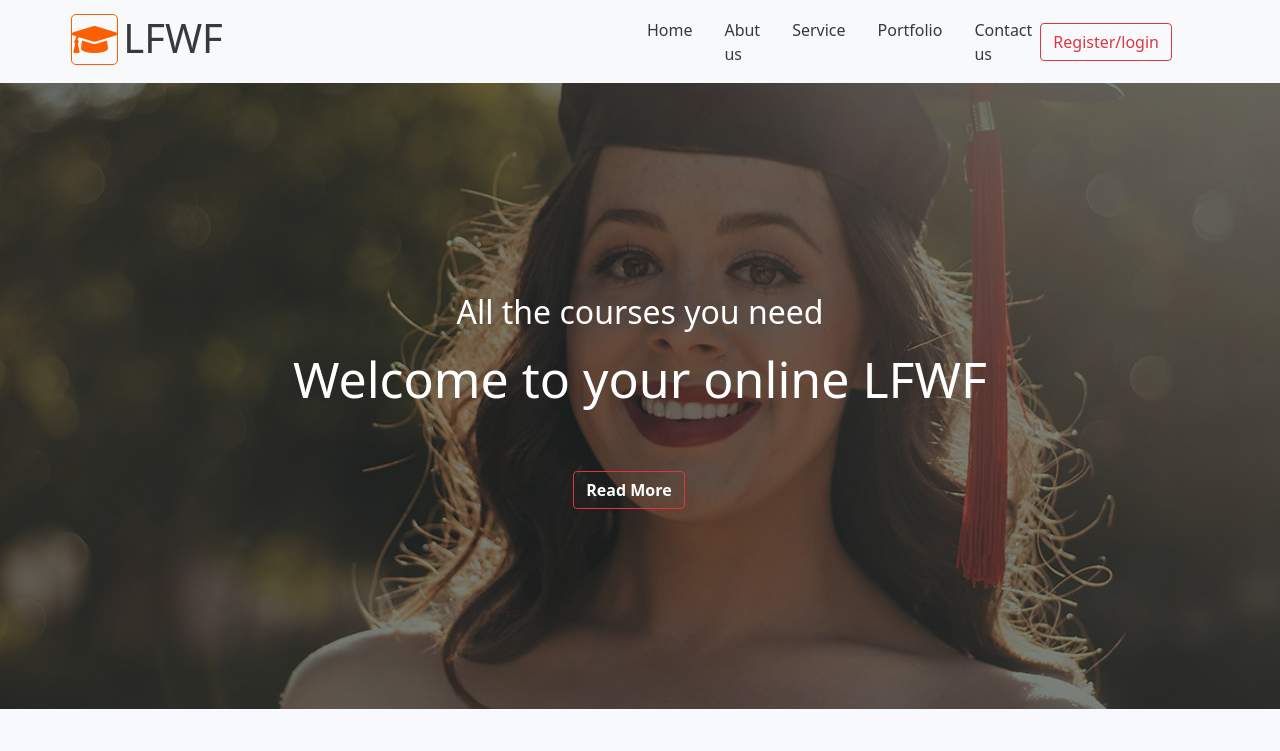
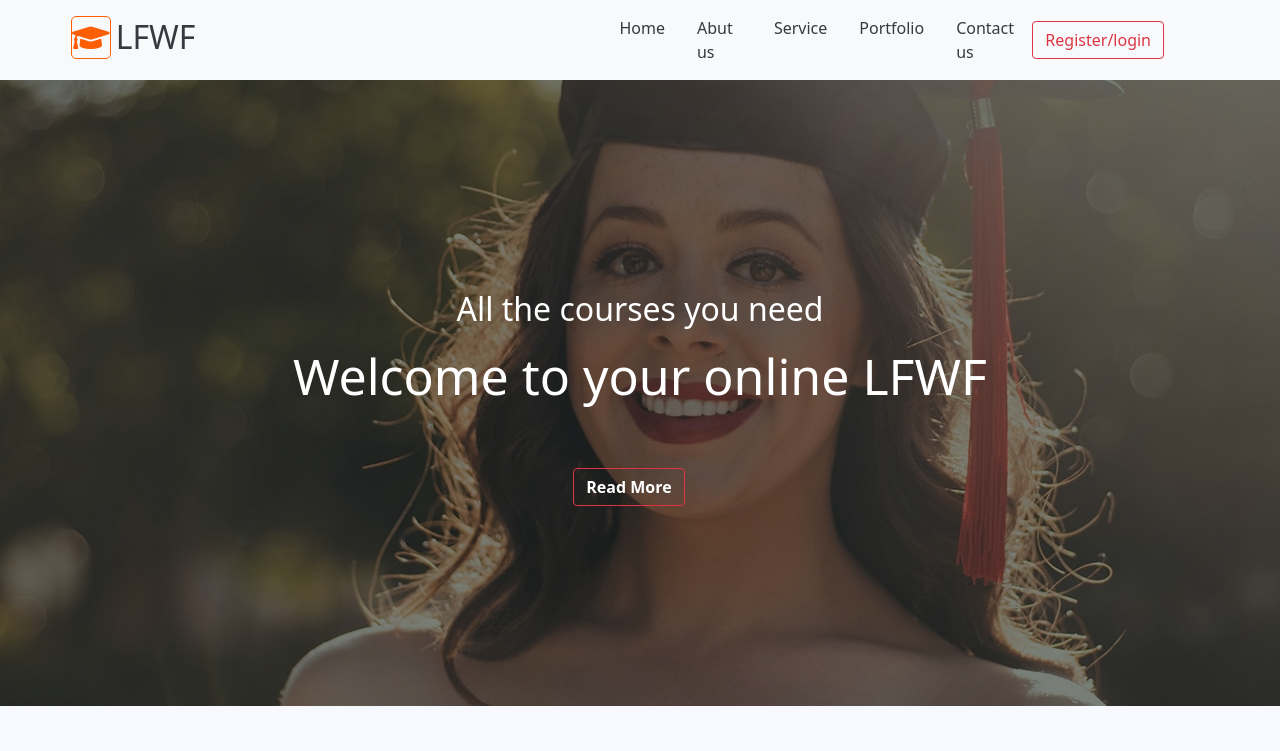
Before and after one commit to mdsohelranaa/this-is-class-30, a plain HTML site: page index.html in a window 1280 px wide. Shown: the top 751 px of the page. Drawn offline with nearby package versions, Linux system fonts and the light colour scheme.

Commit message:
Update style.css

```diff
--- a/style.css
+++ b/style.css
@@ -12,6 +12,7 @@
 }
 .lfw{
     font-weight: 500;
+
 }
 .icon {
     height:40px;
@@ -19,10 +20,11 @@
     border: 1px solid #fc5e03;
     color: #fc5e03;
     border-radius: 5px;
-    font-size: 36px;
+    font-size: 30px;
 }
  .lfwf{
      display: inline-block;
+     font-size: 32px;
  }
 
 /* banar */
```
